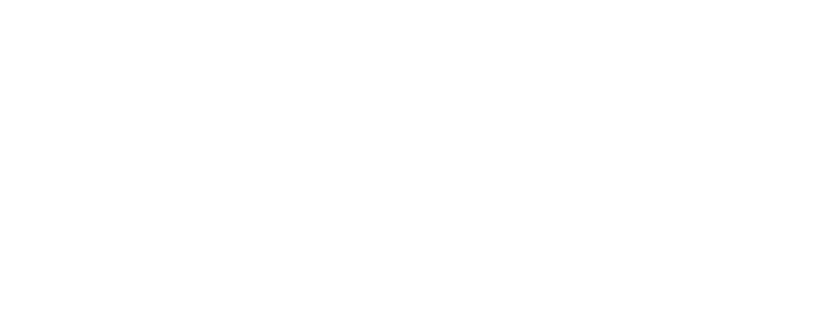
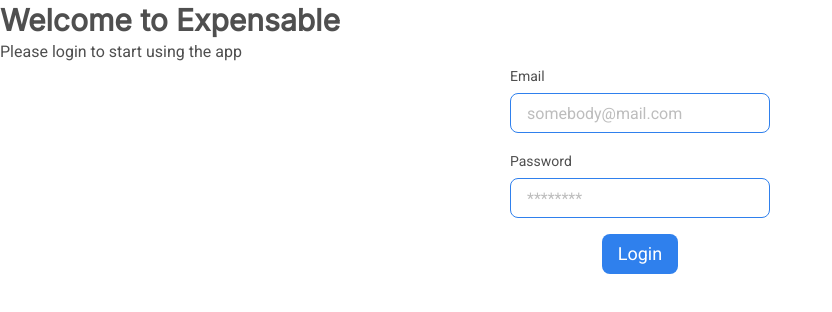
Before and after one commit to Franco-Sanchez/expensable, a React (Create React App) app: page / in a window 1280 px wide. Shown: the top 312 px of the page, without its empty margins (0-832 px from the left). Built offline with nearby package versions, Linux system fonts and the light colour scheme.

Commit message:
Users can do login and logout. Beside, added styles for buttons and form

```diff
--- /dev/null
+++ b/src/components/NavBar.js
@@ -0,0 +1,17 @@
+import { Link, useLocation } from "react-router-dom";
+
+function NavBar() {
+  // const location = useLocation();
+  // usar location.pathname.slice(1) para hacer el selected
+  const pages = ['expenses', 'income']
+
+  return (
+    <nav>
+      {pages.map(page => {
+        return <Link key={page} to={`/${page}`}>{page}</Link>
+      })}
+    </nav>
+  )
+}
+
+export default NavBar;
--- a/src/components/UI/Buttons.js
+++ b/src/components/UI/Buttons.js
@@ -0,0 +1,30 @@
+import styled from '@emotion/styled';
+import colors from './colors';
+
+export const ButtonFill = styled.button`
+  font-family: 'Roboto';
+  font-size: 18px;
+  line-height: 24px;
+  background-color: ${colors.blue1};
+  color: ${colors.white};
+  padding: 8px 16px;
+  border: none;
+  border-radius: 8px;
+  outline: none;
+  cursor: pointer;
+  transition: all 1s;
+
+  &:hover {
+    background-color: ${colors.blue2};
+  }
+`
+
+export const ButtonBorder = styled(ButtonFill)`
+  background-color: transparent;
+  color: ${colors.blue1};
+  border: 1px solid ${colors.blue1};
+
+  &:hover {
+    background-color: rgba(47, 128, 237, 0.1);
+  }
+`
--- a/src/components/UI/colors.js
+++ b/src/components/UI/colors.js
@@ -4,7 +4,8 @@ const colors = {
   gray4: '#BDBDBD',
   blue1: '#2F80ED',
   blue2: '#2D9CDB',
-  red: '#EB5757'
+  red: '#EB5757',
+  white: '#FFF'
 }
 
 export default colors;
--- /dev/null
+++ b/src/components/form/FormField.js
@@ -0,0 +1,28 @@
+import styled from '@emotion/styled';
+import Input from './Input';
+import { ContentS } from '../UI/texts/Content';
+
+function FormField( { label, name, type, placeholder, value, onChange  } ) {
+  return (
+    <StyledContainer>
+      <StyledLabel>{label}</StyledLabel>
+      <Input
+        name={name}
+        type={type}
+        placeholder={placeholder}
+        value={value}
+        onChange={onChange}
+      />
+    </StyledContainer>
+  )
+}
+
+export default FormField;
+
+const StyledContainer = styled.div`
+  display: flex;
+  flex-direction: column;
+  gap: 5px;
+`
+
+const StyledLabel = ContentS.withComponent('label');
--- /dev/null
+++ b/src/components/form/Input.js
@@ -0,0 +1,39 @@
+import styled from "@emotion/styled";
+import colors from "../UI/colors";
+
+function Input({ name, type, placeholder, value, onChange }) {
+  return (
+    <StyledInput
+      name={name}
+      type={type}
+      placeholder={placeholder}
+      value={value}
+      onChange={(e) => onChange(e.target)}
+    />
+  );
+}
+
+export default Input;
+
+const StyledInput = styled.input`
+  width: 260px;
+  height: 40px;
+  font-family: 'Roboto';
+  font-size: 16px;
+  background-color: transparent;
+  outline: none;
+  border: 1px solid ${colors.blue1};
+  border-radius: 8px;
+  padding: 8px 16px;
+  line-height: 24px;
+  color: ${colors.gray2};
+
+  &:focus{
+    box-shadow: 0px 4px 8px rgba(0, 0, 0, 0.2);
+  }
+
+  &::placeholder {
+    font-family: 'Roboto';
+    color: ${colors.gray4};
+  }
+`;
--- /dev/null
+++ b/src/features/session/LoginForm.js
@@ -0,0 +1,60 @@
+import { useState } from "react";
+import { useDispatch, useSelector } from "react-redux";
+import { Redirect, useHistory } from "react-router";
+import FormField from "../../components/form/FormField";
+import { ButtonFill } from "../../components/UI/Buttons";
+import { fetchLogin } from "./sessionSlice";
+import styled from '@emotion/styled';
+
+function LoginForm() {
+  const [formData, setFormData] = useState({ email: "", password: "" });
+  const token = useSelector((state) => state.session.token);
+  const dispatch = useDispatch();
+  const history = useHistory();
+
+  const { email, password } = formData;
+
+  const handleChange = ({ name, value }) =>
+    setFormData({ ...formData, [name]: value });
+
+  const handleSubmit = (e) => {
+    e.preventDefault();
+    dispatch(fetchLogin({ formData }))
+  };
+
+  if (token) {
+    sessionStorage.setItem("token", token);
+    return <Redirect to="/expenses" />;
+  }
+
+  return (
+    <Form onSubmit={handleSubmit}>
+      <FormField
+        label = "Email"
+        name="email"
+        type="email"
+        placeholder="somebody@mail.com"
+        value={email}
+        onChange={handleChange}
+      />
+      <FormField
+        label = "Password"
+        name="password"
+        type="password"
+        placeholder="********"
+        value={password}
+        onChange={handleChange}
+      />
+      <ButtonFill>Login</ButtonFill>
+    </Form>
+  );
+}
+
+export default LoginForm;
+
+const Form = styled.form`
+  display: flex;
+  flex-direction: column;
+  gap: 16px;
+  align-items: center;
+`
--- a/src/features/session/sessionSlice.js
+++ b/src/features/session/sessionSlice.js
@@ -57,6 +57,10 @@ const sessionSlice = createSlice({
     [fetchLogout.pending]: (state) => {
       state.status = 'pending';
     },
+    [fetchLogout.fulfilled]: (state) => {
+      state.status = 'succeeded';
+      state.token = sessionStorage.getItem('token');
+    },
     [fetchLogout.rejected]: (state, action) => {
       state.status = 'rejected';
       state.error = action.error.message;
--- a/src/index.js
+++ b/src/index.js
@@ -5,6 +5,7 @@ import reportWebVitals from './reportWebVitals';
 import store from './app/store';
 import { Provider } from 'react-redux';
 import { Global, css } from '@emotion/react';
+import colors from './components/UI/colors';
 
 const globalStyles = css`
   @import url('https://fonts.googleapis.com/css2?family=Inter&family=Roboto&display=swap');
@@ -13,6 +14,7 @@ const globalStyles = css`
     margin: 0;
     padding: 0;
     box-sizing: border-box;
+    color: ${colors.gray2};
   }
 
   body {
--- a/src/pages/Expenses.js
+++ b/src/pages/Expenses.js
@@ -1,11 +1,30 @@
-function Expenses({ history }) {
-  const token = 'token';
+import NavBar from "../components/NavBar";
+import { Heading2 } from "../components/UI/texts/Headings";
+import { ButtonBorder } from '../components/UI/Buttons';
+import { useDispatch, useSelector } from "react-redux";
+import { fetchLogout } from '../features/session/sessionSlice';
+import { Redirect } from "react-router";
+
+function Expenses() {
+  const token = useSelector(state => state.session.token);
+  const dispatch = useDispatch();
 
   if(!token) {
-    history.push('/')
+    return <Redirect to='/' />
   }
 
-  return <div>Expenses</div>
+  const handleLogout = () => {
+    dispatch(fetchLogout({ token }))
+    sessionStorage.removeItem('token');
+  }
+
+  return (
+    <section>
+      <Heading2>Expensable</Heading2>
+      <NavBar />
+      <ButtonBorder onClick={handleLogout}>Log out</ButtonBorder>
+    </section>
+  )
 }
 
 export default Expenses;
--- a/src/pages/Income.js
+++ b/src/pages/Income.js
@@ -1,11 +1,30 @@
-function Income({ history }) {
-  const token = 'token';
+import NavBar from "../components/NavBar";
+import { Heading2 } from '../components/UI/texts/Headings';
+import { ButtonBorder } from '../components/UI/Buttons';
+import { useDispatch, useSelector } from "react-redux";
+import { fetchLogout } from "../features/session/sessionSlice";
+import { Redirect } from "react-router";
+
+function Income() {
+  const token = useSelector(state => state.session.token);
+  const dispatch = useDispatch();
 
   if(!token) {
-    history.push('/')
+    return <Redirect to='/' />
   }
 
-  return <div>Income</div>
+  const handleLogout = () => {
+    dispatch(fetchLogout({ token }));
+    sessionStorage.removeItem('token');
+  }
+
+  return (
+    <section>
+      <Heading2>Expensable</Heading2>
+      <NavBar />
+      <ButtonBorder onClick={handleLogout}>Log out</ButtonBorder>
+    </section>
+  )
 }
 
 export default Income;
--- a/src/pages/Login.js
+++ b/src/pages/Login.js
@@ -1,6 +1,14 @@
+import { Content } from '../components/UI/texts/Content';
+import { Heading2 } from '../components/UI/texts/Headings';
+import LoginForm from '../features/session/LoginForm';
+
 function Login() {
   return (
-    <div></div>
+    <div>
+      <Heading2>Welcome to Expensable</Heading2>
+      <Content>Please login to start using the app</Content>
+      <LoginForm />
+    </div>
   )
 }
 
```
